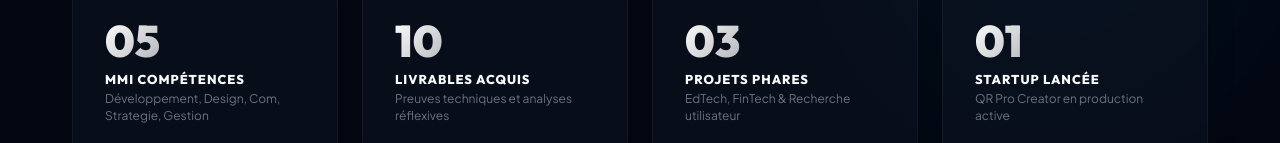
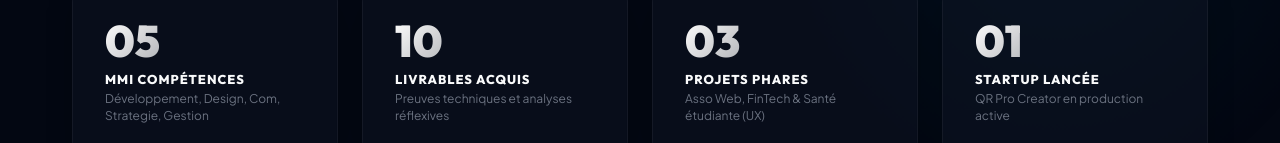
Before and after one commit to alamine01/portfolio_acad-mique, a React (Vite) app: page / in a window 1280 px wide. Shown: the part 674-817 px from the top of the page. Built offline with nearby package versions, Linux system fonts and the light colour scheme.

Commit message:
feat: focus third project showcase card exclusively on MoodTrack

```diff
--- a/src/App.jsx
+++ b/src/App.jsx
@@ -666,10 +666,10 @@ function App() {
       ]
     },
     {
-      title: 'MoodTrack & Festival Béziers',
-      subtitle: 'UX Research & Sprint Agile Management',
-      tagline: 'USER ORIENTED DESIGN / MANAGEMENT',
-      desc: 'Recherche ergonomique centrée utilisateur et management de projet événementiel. Comprend la conduite d\'entretiens UX semi-directifs, la définition de personas étudiants et la planification en cycles Scrum de supports de communication.',
+      title: 'MoodTrack',
+      subtitle: 'UX Research, UI Design & Mobile Prototyping',
+      tagline: 'USER ORIENTED DESIGN / HEALTH APP',
+      desc: 'Conception ergonomique et recherche utilisateur pour une application mobile visant à améliorer la santé physique et mentale des étudiants. Comprend la conduite d\'entretiens qualitatifs semi-directifs, la modélisation de personas précis basés sur les données du terrain et le prototypage interactif.',
       images: [
         '/assets/moodtrack/photo_1.png',
         '/assets/moodtrack/photo_2.png',
@@ -679,10 +679,10 @@ function App() {
       ],
       color: 'var(--accent-green)',
       bullets: [
-        'Conduite de protocoles de tests utilisateurs et entretiens de santé',
-        'Modélisation de 3 personas étudiants basés sur des données réelles',
-        'Structuration de sprints d\'équipe de 2 mois sur Jira',
-        'Conception de maquettes d\'interfaces web et mobiles interactives'
+        'Conduite d\'entretiens de santé et de tests utilisateurs semi-directifs',
+        'Modélisation de 3 personas étudiants basés sur des données réelles du terrain',
+        'Design d\'interface et prototypage mobile haute fidélité sur Figma',
+        'Optimisation de l\'architecture de l\'information et du parcours utilisateur'
       ]
     }
   ];
@@ -788,7 +788,7 @@ function App() {
             {[
               { val: '05', tag: 'MMI COMPÉTENCES', desc: 'Développement, Design, Com, Strategie, Gestion' },
               { val: '10', tag: 'LIVRABLES ACQUIS', desc: 'Preuves techniques et analyses réflexives' },
-              { val: '03', tag: 'PROJETS PHARES', desc: 'EdTech, FinTech & Recherche utilisateur' },
+              { val: '03', tag: 'PROJETS PHARES', desc: 'Asso Web, FinTech & Santé étudiante (UX)' },
               { val: '01', tag: 'STARTUP LANCÉE', desc: 'QR Pro Creator en production active' }
             ].map((s, idx) => (
               <div key={idx} className="glass-panel" style={{ padding: '2rem', borderRadius: '16px', display: 'flex', flexDirection: 'column', gap: '0.5rem' }}>
```
